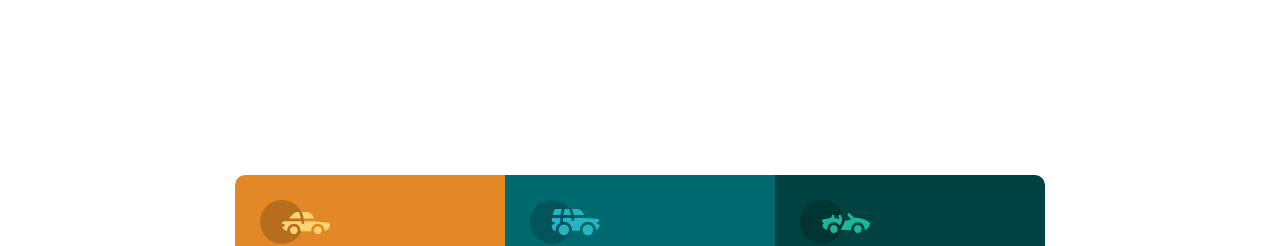
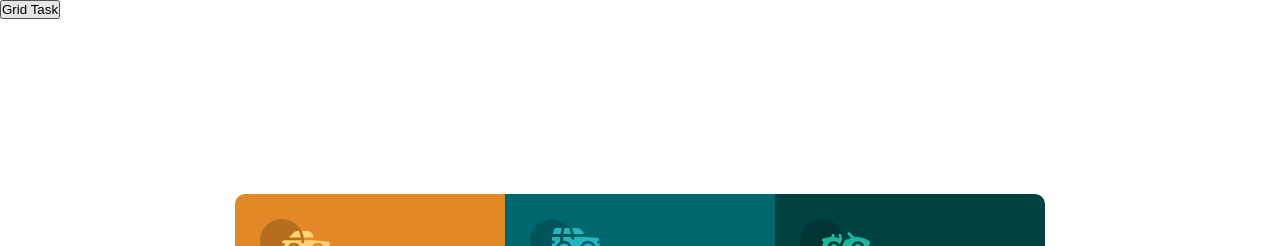
Before and after one commit to drey-ux/flex_grid, a plain HTML site: page index.html in a window 1280 px wide. Shown: the top 246 px of the page. Drawn offline with Linux system fonts and the light colour scheme.

Commit message:
Update index.html

```diff
--- a/index.html
+++ b/index.html
@@ -7,7 +7,15 @@
     <title>CSS Flexbox Layout</title>
     <link rel="stylesheet" href="style.css">
 </head>
-<body id="flexbox">
+<body id="whole">
+    <header>
+        <div class="switch">
+            <a href="./grid.html"><button class="btn5">Grid Task</button></a>
+        </div>
+    </header>
+
+    <main id="flexbox">
+
         <div class="card__container">
             <div class="card left-card">
                 <div class="content">
@@ -43,5 +51,8 @@
                 </div>
             </div>
         </div>
+
+    </main>
+
 </body>
 </html>
```
Lines whose indentation alone changed are shown as unchanged.
